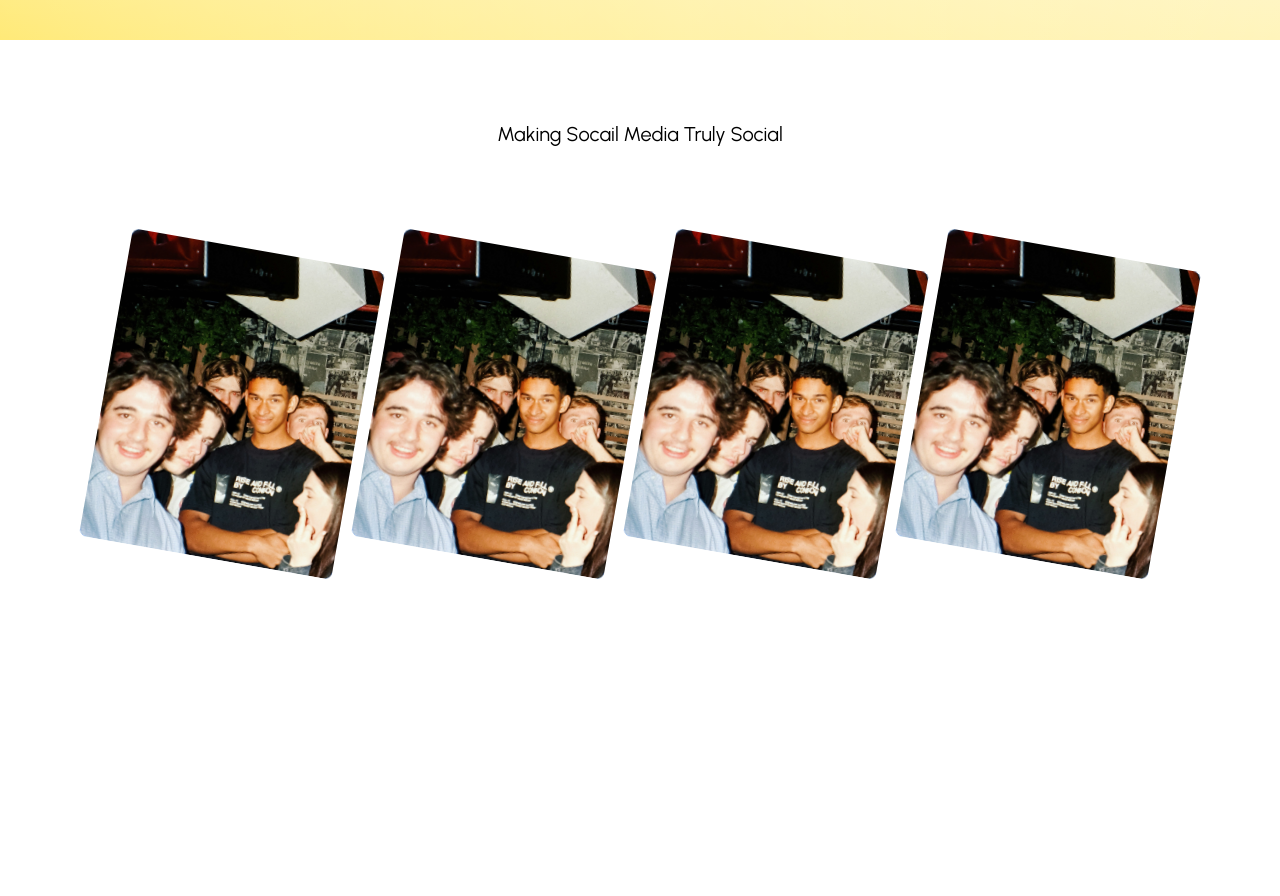
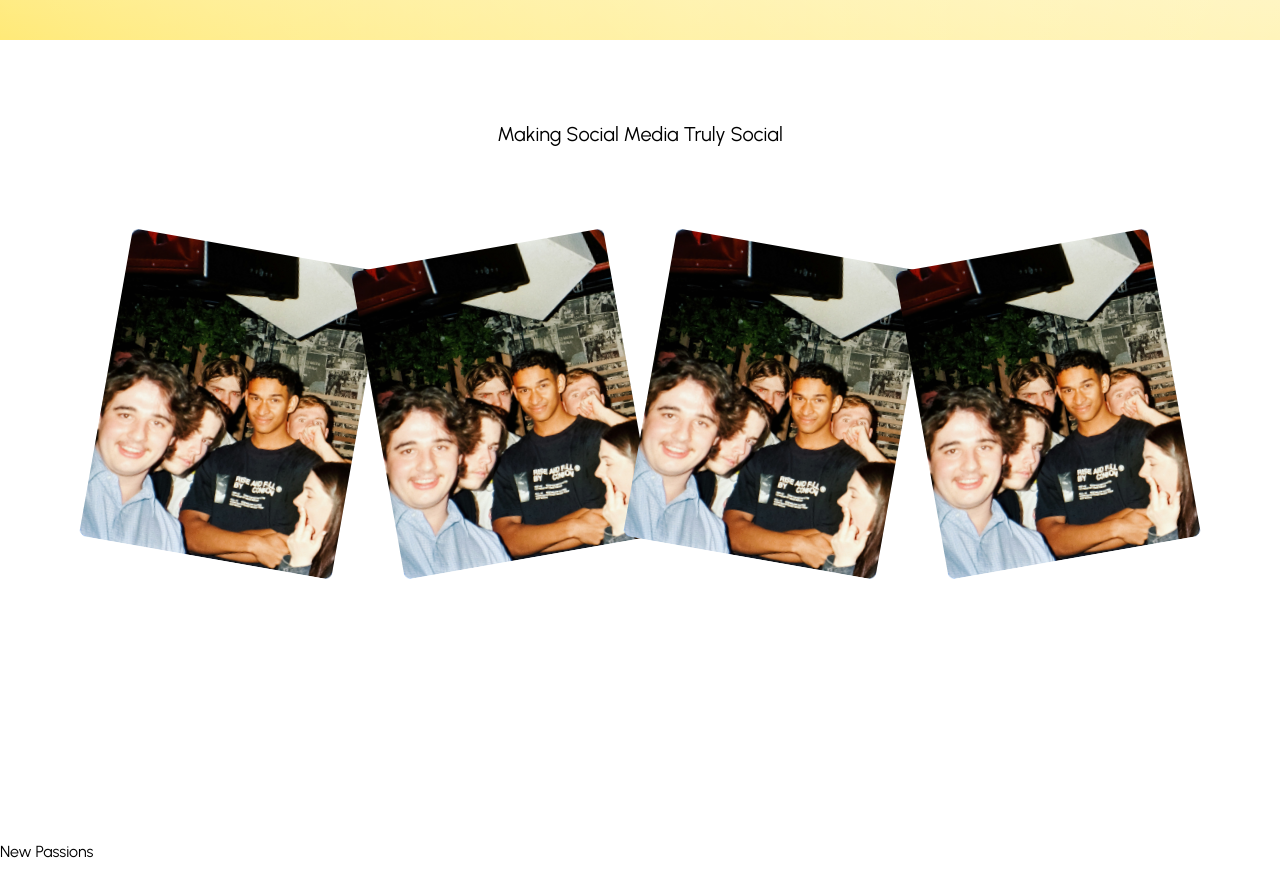
Before and after one commit to Amzad9/flashquad, a React (Vite) app: page / in a window 1280 px wide. Shown: the part 1560-2456 px from the top of the page. Before the commit the page ends 2400 px from the top, so only its background shows below. Built offline with nearby package versions, Linux system fonts and the light colour scheme.

Commit message:
card rotate

```diff
--- a/src/components/Card.jsx
+++ b/src/components/Card.jsx
@@ -3,14 +3,14 @@ import { useState } from "react";
 import PropTypes from 'prop-types';
 import CardImg from "../assets/card.png";
 
-export default function FlipCard({rotateByDefault}) {
+export default function FlipCard({ rotateByDefault }) {
   const [isFlipped, setIsFlipped] = useState(false);
 
   return (
     <div className="relative w-64 h-78 perspective-[1000px] mt-10 ">
       <motion.div
         className="w-full h-full absolute"
-                initial={{ rotateZ: 10 }}
+        initial={{ rotateZ: rotateByDefault }} // Rotate by the value passed from parent
         animate={{ rotateY: isFlipped ? 180 : 0 }}
         transition={{ duration: 0.5 }}
         onHoverStart={() => setIsFlipped(true)}
@@ -27,7 +27,7 @@ export default function FlipCard({rotateByDefault}) {
 
         {/* Back Side */}
         <div
-                    className="absolute w-full h-full flex items-center justify-center bg-gray-800 text-white text-xl font-bold rounded-lg  border-2 border-e-amber-400"
+          className="absolute w-full h-full flex items-center justify-center bg-gray-800 text-white text-xl font-bold rounded-lg border-2 border-e-amber-400"
           style={{
             transform: "rotateY(180deg)", // Rotate the back side by 180 degrees
             backfaceVisibility: "hidden" // Hide the backface when flipped
@@ -35,20 +35,18 @@ export default function FlipCard({rotateByDefault}) {
         >
           {/* Content for Back Side */}
           <div className="text-start p-4">
-                        <h2 className="text-2xl font-bold mb-2 text-amber-700"> Humanity:</h2>
+            <h2 className="text-2xl font-bold mb-2 text-amber-700">Humanity:</h2>
             <h4 className="mb-20">Real people, real connections</h4>
             <p className="text-sm">
-                            At Flashquad, we
-                            value genuine connections, fostering fun, safe, and
-                            respectful interactions.
+              At Flashquad, we value genuine connections, fostering fun, safe, and respectful interactions.
             </p>
           </div>
         </div>
       </motion.div>
     </div>
-    )
+  );
 }
 
 FlipCard.propTypes = {
-    rotateByDefault: PropTypes.number.isRequired,
+  rotateByDefault: PropTypes.number.isRequired, // Ensure correct type for the prop
 };
--- a/src/components/section/OurValues.jsx
+++ b/src/components/section/OurValues.jsx
@@ -1,27 +1,23 @@
-import FlipCard from "../Card"
-
+import FlipCard from "../Card";
 
 function OurValues() {
-
   return (
     <section className="bg-dark h-screen bg-dark pt-20">
       <div className="md:container mx-auto">
         <div className="text-center">
-                    <p className="text-xl">Making Socail Media Truly Social</p>
+          <p className="text-xl">Making Social Media Truly Social</p>
           <h2 className="text-6xl text-white font-medium">Our Values</h2>
         </div>
-
       </div>
       <div className="flex flex-wrap gap-4 justify-center">
-                <FlipCard rotateByDefaulrt={20} />
-                <FlipCard />
-                <FlipCard />
-                <FlipCard />
+        {/* Corrected the typo for rotateByDefault */}
+        <FlipCard rotateByDefault={10} />
+        <FlipCard rotateByDefault={-10} /> {/* You can pass a default of 0 for others */}
+        <FlipCard rotateByDefault={10} /> {/* Customize as needed */}
+        <FlipCard rotateByDefault={-10} /> {/* Another example */}
       </div>
-
-
     </section>
-    )
+  );
 }
 
-export default OurValues
+export default OurValues;
--- /dev/null
+++ b/src/components/section/Passions.jsx
@@ -0,0 +1,10 @@
+
+function Passions() {
+    return (
+        <div className="h-screen">
+            <h2>New Passions</h2>
+        </div>
+    )
+}
+
+export default Passions
--- a/src/pages/Home.jsx
+++ b/src/pages/Home.jsx
@@ -1,6 +1,8 @@
 import Discover from "../components/section/Discover"
 import HeroSection from "../components/section/HeroSection"
 import OurValues from "../components/section/OurValues"
+import Passions from "../components/section/Passions"
+
 
 function Home() {
     return (
@@ -8,6 +10,7 @@ function Home() {
             <HeroSection />
             <Discover />
             <OurValues />
+            <Passions />
         </div>
     )
 }
```
Lines whose indentation alone changed are shown as unchanged.
